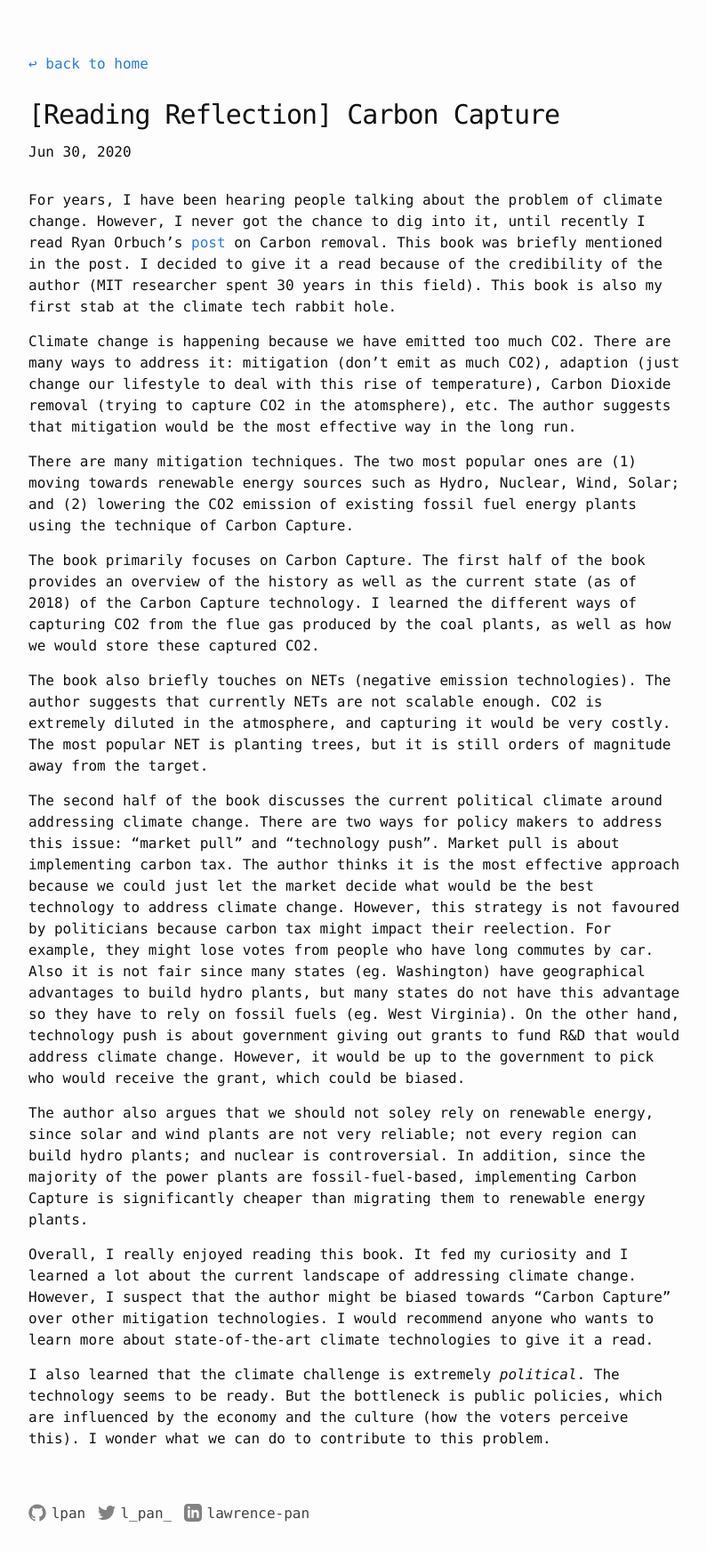
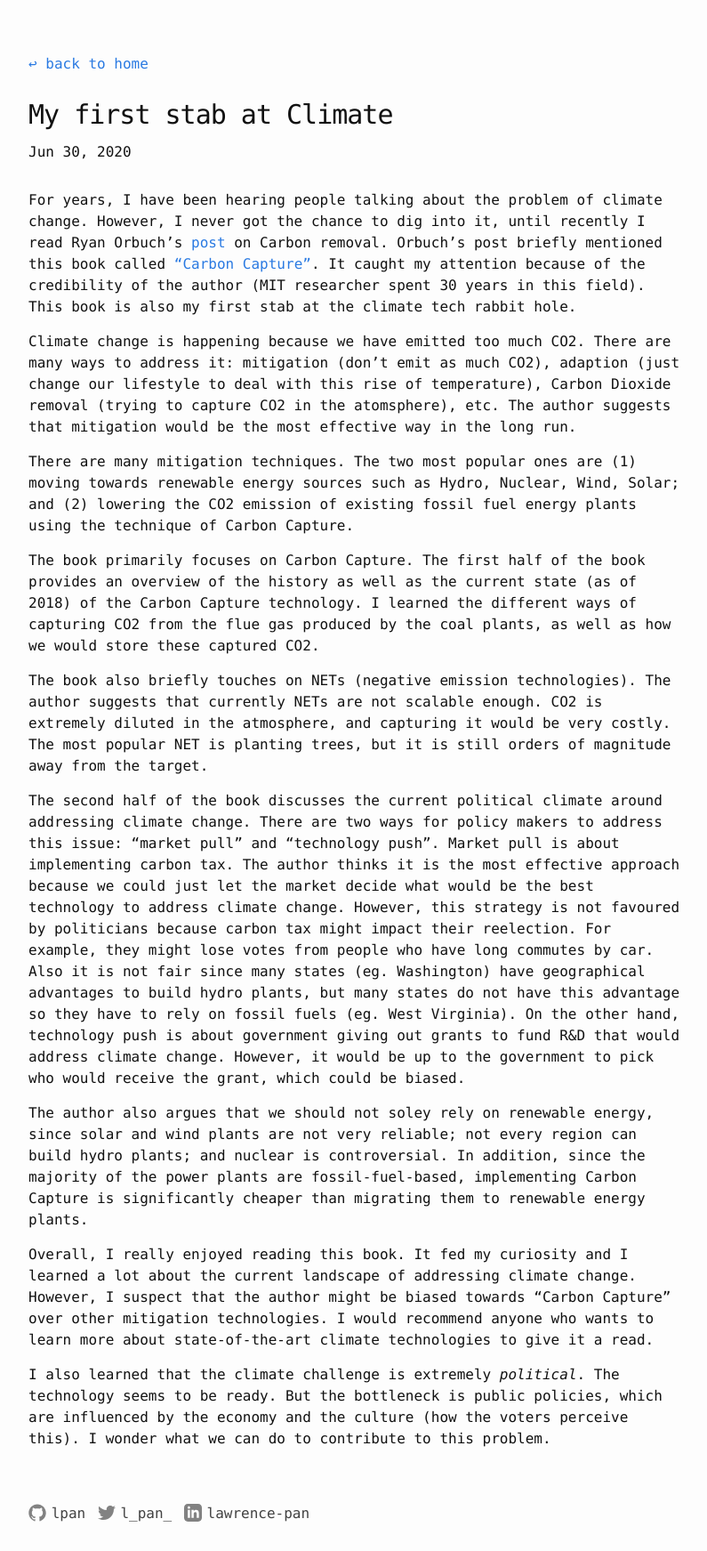
Before and after one commit to lpan/lpan.github.io, a Jekyll site: the page built from _posts/2020-06-30-reflection-carbon-capture.md, in a window 1280 px wide. Shown: the whole page at 89% size, without its empty margins (238-1033 px from the left). Built offline with Jekyll 4.4.1, drawn with Linux system fonts in a browser that asks for light colours.

Commit message:
stop referencing "reading reflection"

```diff
--- a/_posts/2020-06-30-reflection-carbon-capture.md
+++ b/_posts/2020-06-30-reflection-carbon-capture.md
@@ -1,7 +1,7 @@
 ---
 useful: true
 layout: post
-title:  "[Reading Reflection] Carbon Capture"
+title:  "My first stab at Climate"
 date:   2020-06-30
 comments: false
 categories: book
@@ -10,9 +10,10 @@ categories: book
 For years, I have been hearing people talking about the problem of climate
 change. However, I never got the chance to dig into it, until recently I read
 Ryan Orbuch's [post](https://www.orbuch.com/carbon-removal/) on Carbon removal.
-This book was briefly mentioned in the post. I decided to give it a read because
-of the credibility of the author (MIT researcher spent 30 years in this field).
-This book is also my first stab at the climate tech rabbit hole.
+Orbuch's post briefly mentioned this book called ["Carbon
+Capture"](https://mitpress.mit.edu/books/carbon-capture). It caught my attention
+because of the credibility of the author (MIT researcher spent 30 years in this
+field). This book is also my first stab at the climate tech rabbit hole.
 
 Climate change is happening because we have emitted too much CO2. There are many
 ways to address it: mitigation (don't emit as much CO2), adaption (just change
```
